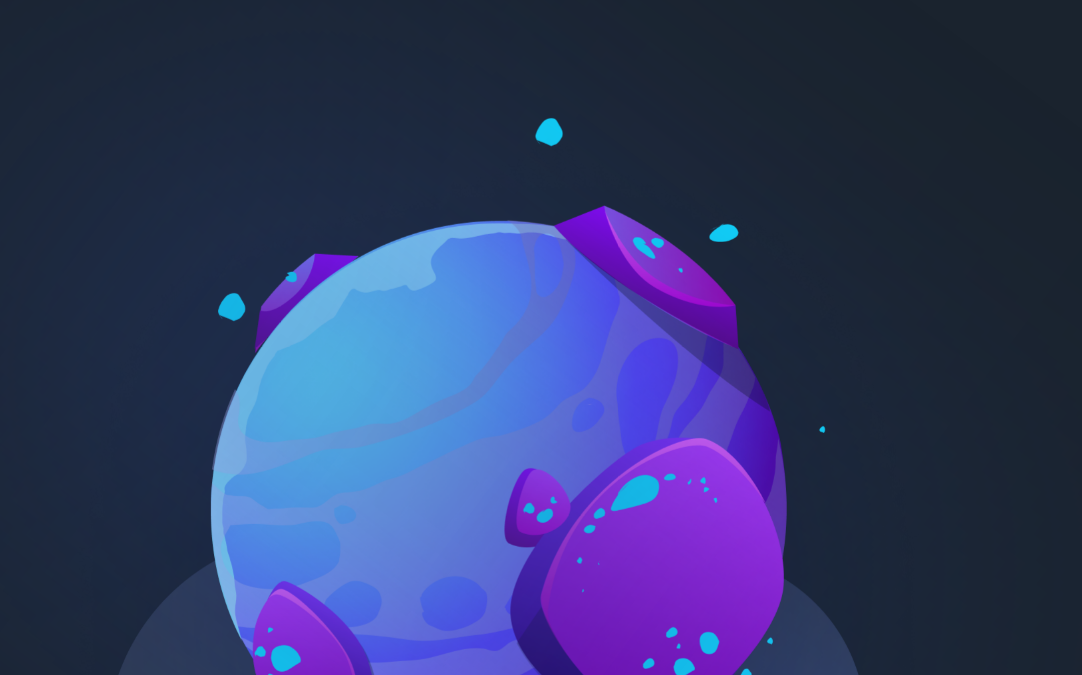
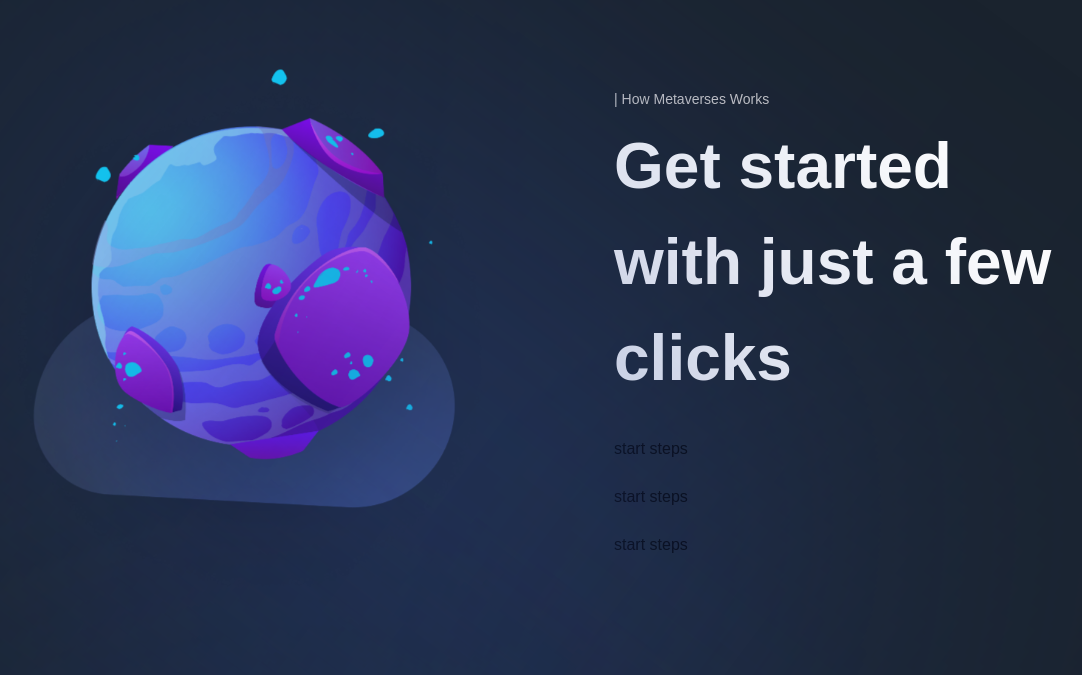
Before and after one commit to dvimukthi/NextJs-web-ui, a Next.js app: page / in a window 1280 px wide. Shown: the part 2705-3380 px from the top of the page, without its empty margins (122-1204 px from the left). Built offline with nearby package versions, Linux system fonts and the light colour scheme; a web font is replaced by a local one.

Commit message:
GetStarted texts

```diff
--- a/sections/GetStarted.jsx
+++ b/sections/GetStarted.jsx
@@ -4,7 +4,7 @@ import { motion } from "framer-motion";
 import { StartSteps, TitleText, TypingText } from "../components";
 import styles from "../styles";
 import { staggerContainer, fadeIn, planetVariants } from "../utils/motion";
-import { exploreWorlds } from "../constants";
+import { exploreWorlds, startingFeatures } from "../constants";
 
 const GetStarted = () => (
   <section className={`${styles.paddings}relative z-10`}>
@@ -25,6 +25,18 @@ const GetStarted = () => (
           className="w-[90%] h-[90%] object-contain"
         />
       </motion.div>
+      <motion.div
+        variants={fadeIn("left", "tween", 0.2, 1)}
+        className="flex-[0.75] flex justify-center flex-col"
+      >
+        <TypingText title="| How Metaverses Works" />
+        <TitleText title={<>Get started with just a few clicks</>} />
+        <div className="mt-[31px] flex flex-col max-w-[370px] gap-[24px]">
+          {startingFeatures.map((feature, index) => (
+            <StartSteps key={feature} number={index + 1} text={feature} />
+          ))}
+        </div>
+      </motion.div>
     </motion.div>
   </section>
 );
```
